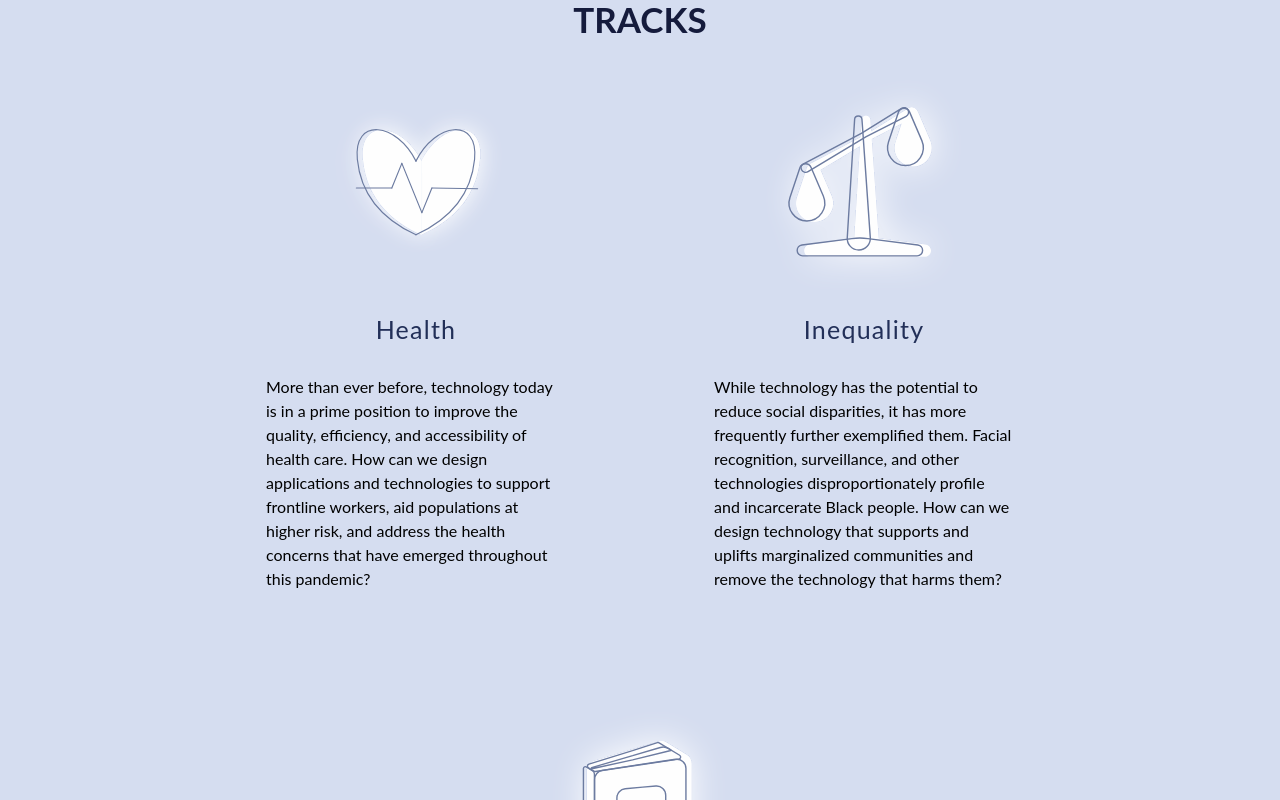
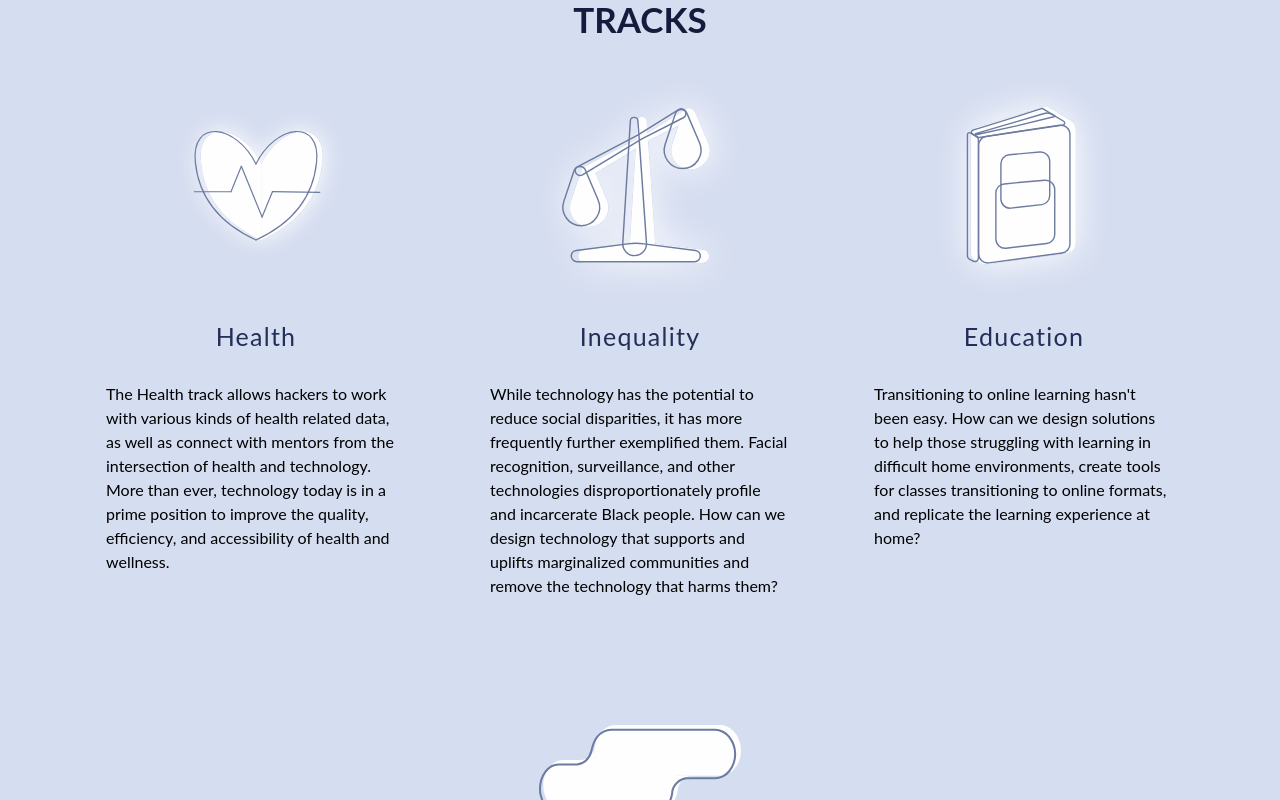
Before and after one commit to hack-duke/ideate-2022, a React (Create React App) app: page / in a window 1280 px wide. Shown: the part 2000-2800 px from the top of the page. Built offline with nearby package versions, Linux system fonts and the light colour scheme; a web font is replaced by a local one.

Commit message:
Added environment track

```diff
--- a/src/sections/Navbar/Navbar.css
+++ b/src/sections/Navbar/Navbar.css
@@ -73,7 +73,7 @@
     align-items: center;
 
     /* background: linear-gradient(#0c1b4b 0%, rgba(251, 230, 219, 0) 100%); */
-    /* background: rgba(10, 17, 43); */
+    background: rgba(10, 17, 43);
     transition: background-color 200ms linear;
     transition: top 60ms linear;
 
--- a/src/sections/Speakers/Speakers.css
+++ b/src/sections/Speakers/Speakers.css
@@ -11,6 +11,7 @@
   justify-content: center;
   align-items: center;
   flex-direction: column;
+  margin-top: -30%;
 }
 
 #speakers h1{
--- a/src/sections/Speakers/Speakers.js
+++ b/src/sections/Speakers/Speakers.js
@@ -46,7 +46,8 @@ function Speakers(){
     return(
         <div id="speakers">
             <h1>SPEAKERS</h1>
-            <div id="speakers-container">
+            <h1>Coming soon!</h1>
+            {/* <div id="speakers-container">
                 <ButtonSlider moveSlide={prevSlide} direction={"prev"}/>
                     {speakers.map((obj, index) => {
                         return (
@@ -72,7 +73,7 @@ function Speakers(){
                             className={slideIndex === index + 1 ? "dot active" : "dot"}
                             ></div>
                         ))}
-            </div>
+            </div> */}
         </div>
     )
 }
--- a/src/sections/Tracks/Tracks.css
+++ b/src/sections/Tracks/Tracks.css
@@ -23,8 +23,8 @@ h1 {
 
 .tracks-container {
     margin-top: 10%;
-    max-width: 1000px;
-    width: 70%;
+    max-width: 1500px;
+    width: 90%;
     display: flex;
     flex-direction: column;
     justify-content: center;
@@ -43,7 +43,7 @@ h1 {
 }
 
 .tracks-container .track {
-    width: 20%;
+    width: 15%;
     min-width: 300px;
     white-space: normal;
 }
@@ -80,7 +80,7 @@ h1 {
 }
 
 #bottom {
-    margin-top: -25%;
+    margin-top: -15%;
     position: relative;
     width: 100vw;
 }
--- a/src/sections/Tracks/Tracks.js
+++ b/src/sections/Tracks/Tracks.js
@@ -6,6 +6,7 @@ import bottom from '../../graphics/assets/tracks/tracks-bottom.svg';
 import health from '../../graphics/assets/tracks/health-icon.svg';
 import inequality from '../../graphics/assets/tracks/inequality-icon.svg';
 import education from '../../graphics/assets/tracks/education-icon.svg';
+import environment from '../../graphics/assets/tracks/environment-icon.svg';
 
 function Tracks() {
     return (
@@ -19,7 +20,7 @@ function Tracks() {
                     <div className="track">
                         <img id="health" src={health}></img>
                         <h3>Health</h3>
-                        <p>More than ever before, technology today is in a prime position to improve the quality, efficiency, and accessibility of health care. How can we design applications and technologies to support frontline workers, aid populations at higher risk, and address the health concerns that have emerged throughout this pandemic?</p>
+                        <p>The Health track allows hackers to work with various kinds of health related data, as well as connect with mentors from the intersection of health and technology. More than ever, technology today is in a prime position to improve the quality, efficiency, and accessibility of health and wellness.</p>
                     </div>
                     <div className="track">
                         <img id="inequality" src={inequality}></img>
@@ -31,6 +32,11 @@ function Tracks() {
                         <h3>Education</h3>
                         <p>Transitioning to online learning hasn't been easy. How can we design solutions to help those struggling with learning in difficult home environments, create tools for classes transitioning to online formats, and replicate the learning experience at home?</p>
                     </div>
+                    <div className="track">
+                        <img id="environment" src={environment}></img>
+                        <h3>Environment</h3>
+                        <p>The Environment track encompasses a technical perspective to deal with large issues impacting energy use, allocation and environmental regulations. This track has many applications, including machine learning for resource extraction, the use of green energy and enforcing environmental policy.</p>
+                    </div>
                 </div>
                 <img id="bottom" src={bottom} alt="blob"></img>
             </div>
```
Also changed, not shown: src/graphics/assets/tracks/environment-icon.svg (added).
